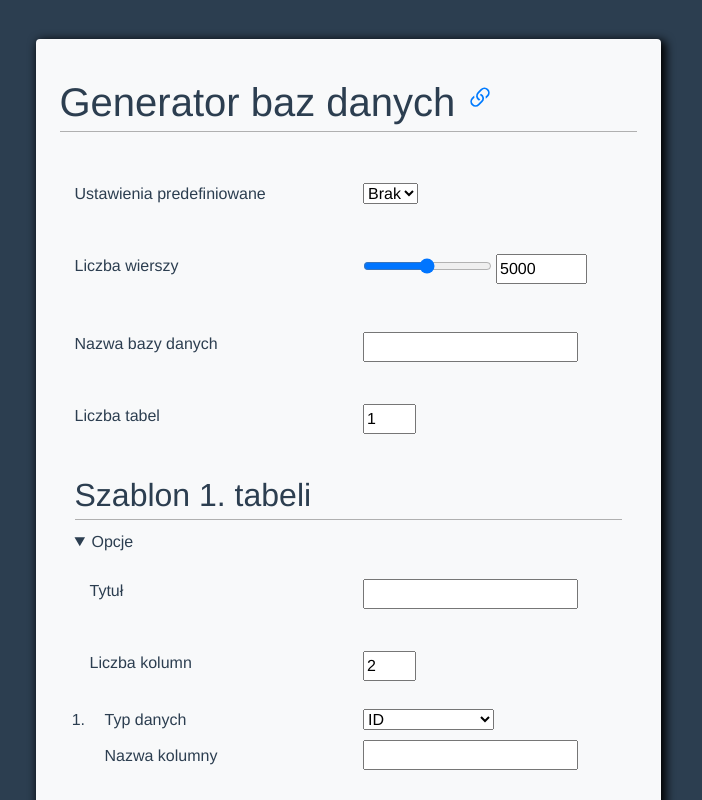
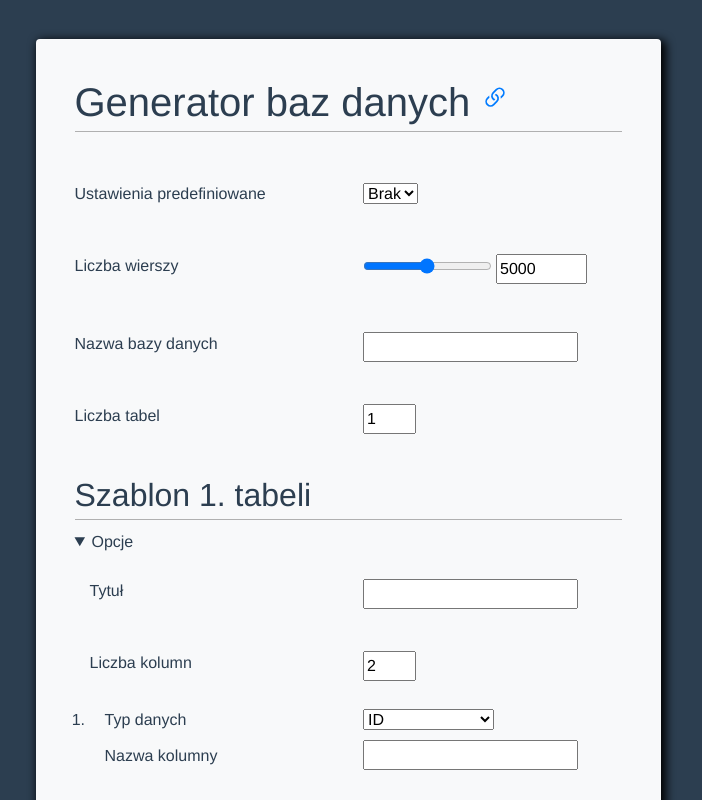
Before and after one commit to AnonymousX86/database-generator, a Vue app: page / in a window 1280 px wide. Shown: the top 800 px of the page, without its empty margins (292-994 px from the left). Built offline with nearby package versions, Linux system fonts and the light colour scheme.

Commit message:
Fix eslint and bootstrap

```diff
--- a/src/components/MainForm.vue
+++ b/src/components/MainForm.vue
@@ -12,6 +12,7 @@
     >
       <header>
         <b-row class="my-0">
+          <b-col>
             <h1>
               Generator baz danych
               <a
@@ -24,6 +25,7 @@
                 <b-icon icon="link45deg" class="h3" />
               </a>
             </h1>
+          </b-col>
         </b-row>
       </header>
 
@@ -38,7 +40,9 @@
           <!-- Predefined -->
           <b-row class="text-center text-sm-left">
             <b-col sm="6">
-              <label for="predefined">Ustawienia predefiniowane</label>
+              <label for="predefined">
+                Ustawienia predefiniowane
+              </label>
             </b-col>
             <b-col sm="6">
               <select
```
Lines whose indentation alone changed are shown as unchanged.
